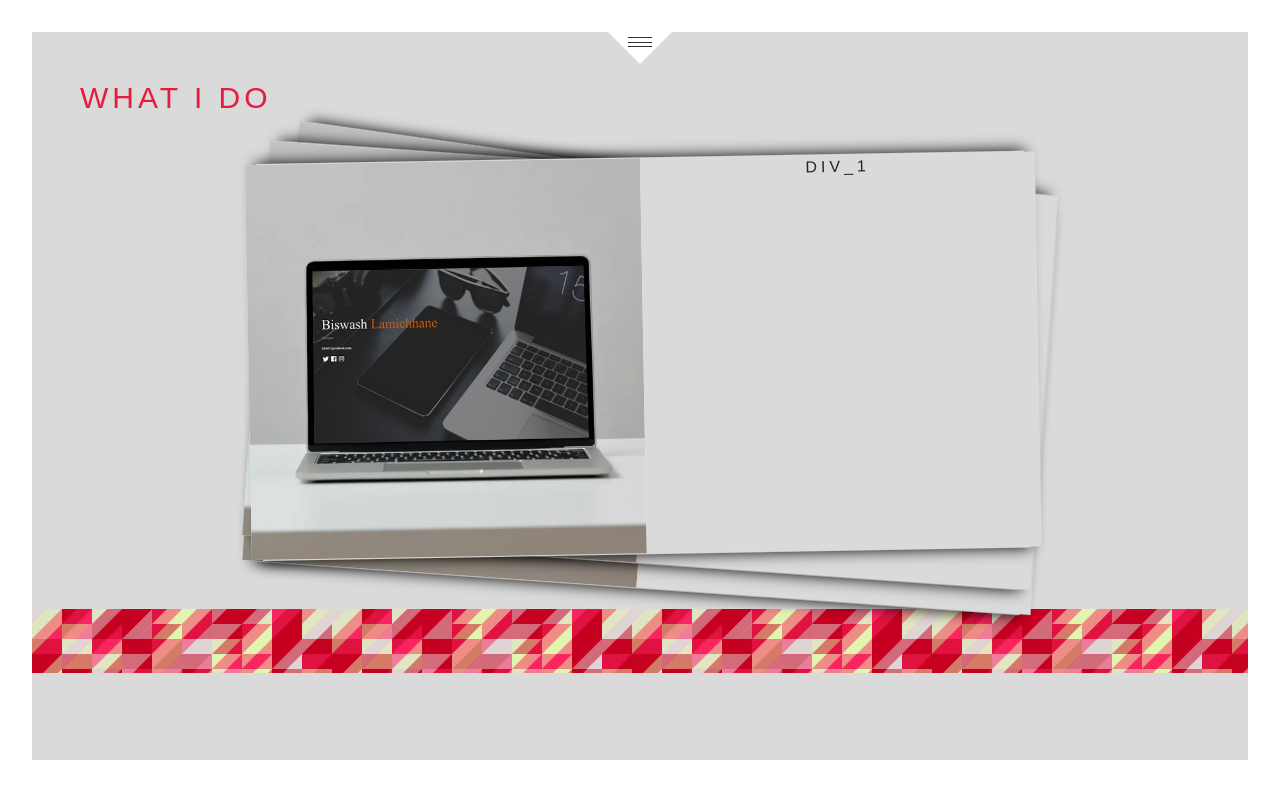
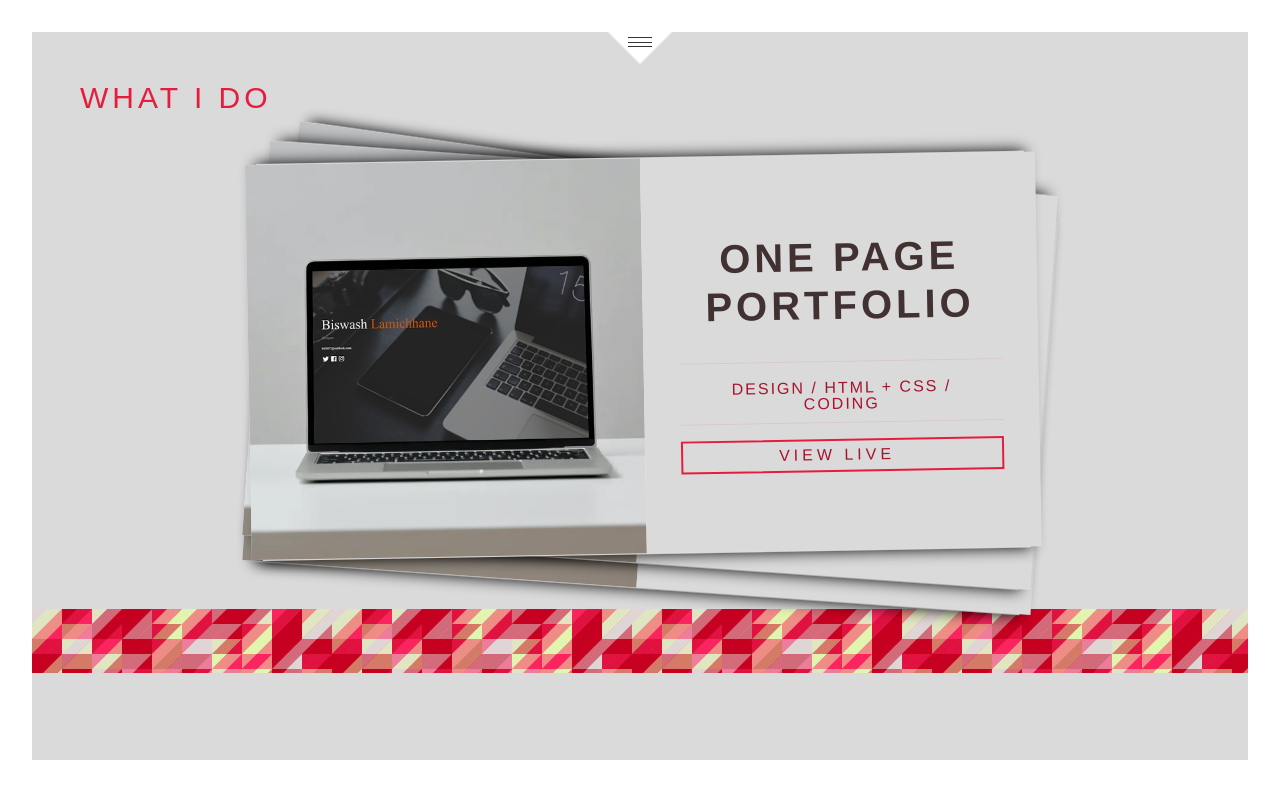
Before and after one commit to bl7/Biswash, a website: page dist/what-i-do.html in a window 1280 px wide. Drawn offline with nearby package versions, Linux system fonts and the light colour scheme; a web font is replaced by a local one.

Commit message:
whatever you suck

```diff
--- a/dist/style.css
+++ b/dist/style.css
@@ -1,5 +1,5 @@
 html {
-  font-size: 1em;
+  font-size: 16px;
   line-height: 1.4;
   box-sizing: border-box;
 }
@@ -66,7 +66,9 @@
 .bgp-2 {
   background-color: #bebfc3;
 }
-
+.uppercase {
+  text-transform: uppercase;
+}
 .myContainer {
   /* border: 30px solid white; */
   margin: auto;
@@ -471,4 +473,54 @@
   margin: 0;
 }
 
+.projHead {
+  color: #413231;
+  font-size: 2.5rem;
+  letter-spacing: 4px;
+  text-align: center;
+  font-weight: 600;
+  border-bottom: 1px solid #d9caca;
+  padding-bottom: 2rem;
+}
+.projDesc {
+  border-bottom: 1px solid #d9caca;
+  padding: 10px 15px;
+  font-size: 1rem;
+  color: #a5142d;
+  line-height: 1rem;
+  letter-spacing: 2px;
+}
+.cusButton {
+  border: 2px solid #e61c3f;
+  color: #a5142d;
+  font-size: 1rem;
+  padding: 0 1.8rem 0 1.1rem;
+  margin: 0;
+  height: 2.1rem;
+  line-height: 1.8rem;
+  display: inline-block;
+  position: relative;
+}
+.cusButton:hover {
+  text-decoration: none;
+  color: #a5142d;
+  border: 2px solid #a5142d;
+}
+@media (max-width: 568px) {
+  .projHead {
+    font-size: 19px;
+    line-height: 1.6rem;
+    margin-bottom: 7px;
+    margin-top: 7px;
+    padding-bottom: 5px;
+  }
+}
+@media screen and (max-width: 860px) {
+  .projHead h2 {
+    margin-top: 15px;
+    padding-bottom: 13px;
+    font-size: 24px;
+  }
+}
+
 /*  */
--- a/dist/what-i-do.html
+++ b/dist/what-i-do.html
@@ -58,7 +58,7 @@
       <ul class="cards">
         <li class="card">
           <div class="row">
-            <div class="col-md-6 col-sm-12 bgp-1 p-0 m-0">
+            <div class="col-lg-6 col-md-12 col-sm-12 bgp-1 p-0 m-0">
               <div class="">
                 <img
                   class="img-fluid"
@@ -68,14 +68,28 @@
                 />
               </div>
             </div>
-            <div class="col-md-6 col-sm-12 bg-1">
-              <div class="text-center">DIV_1</div>
+            <div class="col-lg-6 col-md-12 col-sm-12 bg-1 uppercase box">
+              <div
+                class="text-center box-1-child m-auto"
+                style="padding: 1.5rem"
+              >
+                <h3 class="projHead">One Page Portfolio</h3>
+                <p class="projDesc">Design / HTML + CSS / Coding</p>
+                <a
+                  href="https://bl7.github.io/Portfolio/"
+                  title="Go to bl7.github.io/Portfolio/"
+                  target="_blank"
+                  role="button"
+                  class="cusButton"
+                  >View Live</a
+                >
+              </div>
             </div>
           </div>
         </li>
         <li class="card">
           <div class="row">
-            <div class="col-md-6 col-sm-12 bgp-1 p-0 m-0">
+            <div class="col-lg-6 col-md-12 col-sm-12 bgp-1 p-0 m-0">
               <div class="">
                 <img
                   class="img-fluid"
@@ -85,14 +99,21 @@
                 />
               </div>
             </div>
-            <div class="col-md-6 col-sm-12 bg-1">
-              <div class="text-center">DIV_1</div>
+            <div class="col-lg-6 col-md-12 col-sm-12 bg-1 uppercase box">
+              <div
+                class="text-center box-1-child m-auto"
+                style="padding: 1.5rem"
+              >
+                <h3 class="projHead">One Page Portfolio</h3>
+                <p class="projDesc">Design / HTML + CSS / Coding</p>
+                <a href="" role="button" class="cusButton">View Live</a>
+              </div>
             </div>
           </div>
         </li>
         <li class="card">
           <div class="row">
-            <div class="col-md-6 col-sm-12 bgp-1 p-0 m-0">
+            <div class="col-lg-6 col-md-12 col-sm-12 bgp-1 p-0 m-0">
               <div class="">
                 <img
                   class="img-fluid"
@@ -102,14 +123,21 @@
                 />
               </div>
             </div>
-            <div class="col-md-6 col-sm-12 bg-1">
-              <div class="text-center">DIV_1</div>
+            <div class="col-lg-6 col-md-12 col-sm-12 bg-1 uppercase box">
+              <div
+                class="text-center box-1-child m-auto"
+                style="padding: 1.5rem"
+              >
+                <h3 class="projHead">One Page Portfolio</h3>
+                <p class="projDesc">Design / HTML + CSS / Coding</p>
+                <a href="" role="button" class="cusButton">View Live</a>
+              </div>
             </div>
           </div>
         </li>
         <li class="card">
           <div class="row">
-            <div class="col-md-6 col-sm-12 bgp-1 p-0 m-0">
+            <div class="col-lg-6 col-md-12 col-sm-12 bgp-1 p-0 m-0">
               <div class="">
                 <img
                   class="img-fluid"
@@ -119,8 +147,22 @@
                 />
               </div>
             </div>
-            <div class="col-md-6 col-sm-12 bg-1">
-              <div class="text-center">DIV_1</div>
+            <div class="col-lg-6 col-md-12 col-sm-12 bg-1 uppercase box">
+              <div
+                class="text-center box-1-child m-auto"
+                style="padding: 1.5rem"
+              >
+                <h3 class="projHead">One Page Portfolio</h3>
+                <p class="projDesc">Design / HTML + CSS / Coding</p>
+                <a
+                  href="https://bl7.github.io/Portfolio/"
+                  title="Go to bl7.github.io/Portfolio/"
+                  target="_blank"
+                  role="button"
+                  class="cusButton"
+                  >View Live</a
+                >
+              </div>
             </div>
           </div>
         </li>
```
